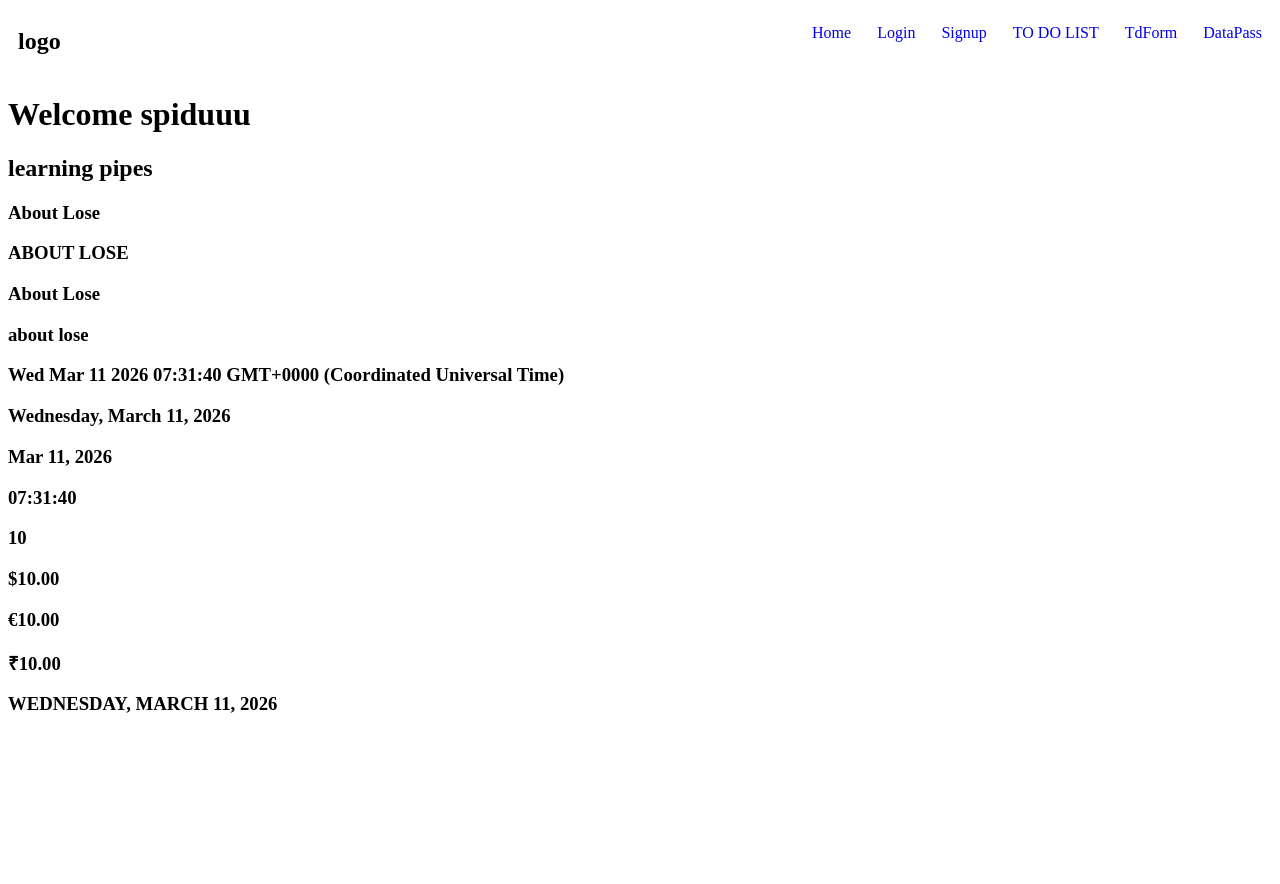
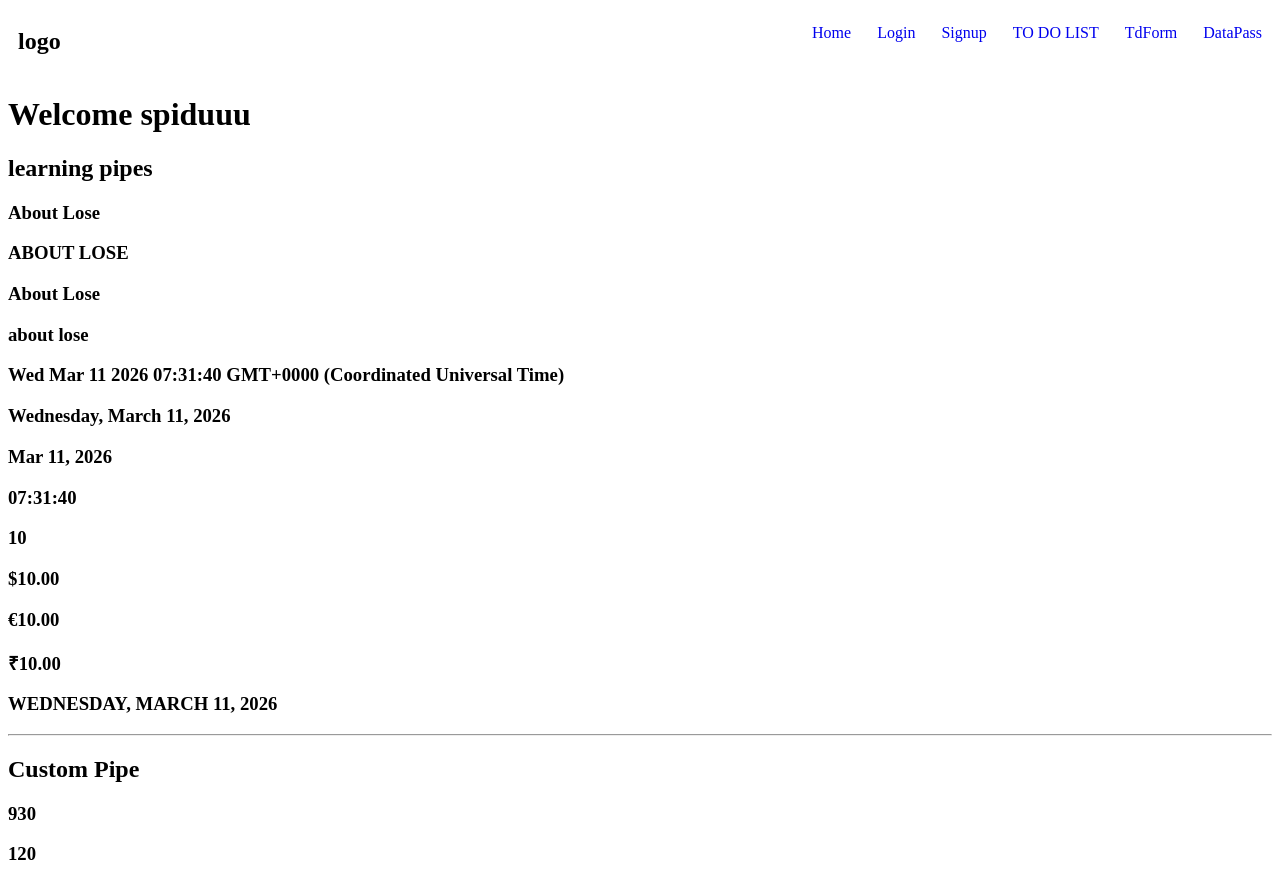
Before and after one commit to parththakkar06/Internship, an Angular app in the folder angular-app/: page /profile in a window 1280 px wide. Before the commit the page ends 800 px from the top, so only its background shows below. Built offline with nearby package versions, Linux system fonts and the light colour scheme.

Commit message:
custom pipe

```diff
--- /dev/null
+++ b/angular-app/src/app/pipe/currency-convertor.pipe.ts
@@ -0,0 +1,17 @@
+import { Pipe, PipeTransform } from '@angular/core';
+
+@Pipe({
+  name: 'currencyConvertor'
+})
+export class CurrencyConvertorPipe implements PipeTransform {
+
+  transform(value: number, ...args: number[]): unknown {
+    if(args.length>0){
+      let [data] = args
+      return value*data;
+    }else{
+      return value*93;
+    }
+  }
+
+}
--- a/angular-app/src/app/profile/profile.component.html
+++ b/angular-app/src/app/profile/profile.component.html
@@ -19,3 +19,10 @@
 
 
 <h3>{{date | date:'fullDate' | uppercase}}</h3>
+
+<hr>
+<h2>Custom Pipe</h2>
+
+<h3>{{amount | currencyConvertor}}</h3>
+
+<h3>{{amount | currencyConvertor : 12}}</h3>
--- a/angular-app/src/app/profile/profile.component.ts
+++ b/angular-app/src/app/profile/profile.component.ts
@@ -1,10 +1,11 @@
 import { CommonModule } from '@angular/common';
 import { Component } from '@angular/core';
 import { ActivatedRoute } from '@angular/router';
+import { CurrencyConvertorPipe } from '../pipe/currency-convertor.pipe';
 
 @Component({
   selector: 'app-profile',
-  imports: [CommonModule],
+  imports: [CommonModule, CurrencyConvertorPipe],
   templateUrl: './profile.component.html',
   styleUrl: './profile.component.css'
 })
```
Also changed, not shown: 1 other file (tests, documents, lock files or other folders).
